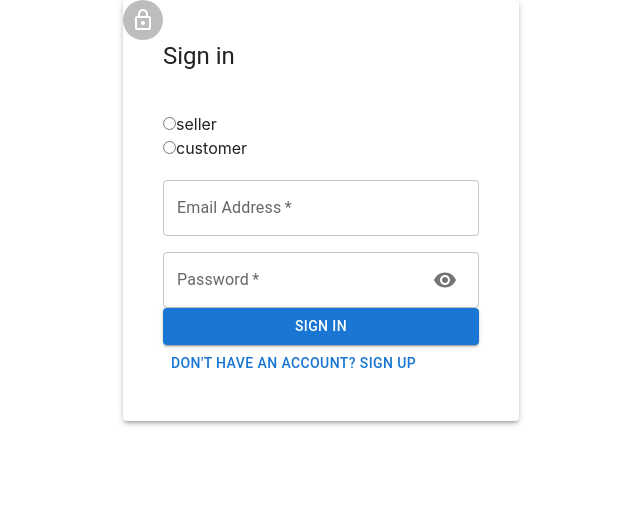
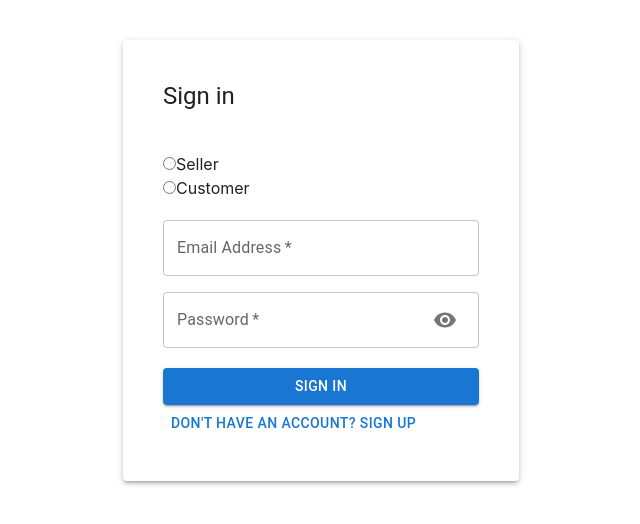
Before and after one commit to mandy132002/CropCompanion, a React (Create React App) app: page / in a window 1280 px wide. Shown: the top 524 px of the page, without its empty margins (319-959 px from the left). Built offline with nearby package versions, Linux system fonts and the light colour scheme.

Commit message:
styles added

```diff
--- a/src/Components/Auth.js
+++ b/src/Components/Auth.js
@@ -69,26 +69,22 @@ const Auth = () => {
    }
     return(
         <>
-            <Container component="main" maxWidth="xs">
+      <Container component="main" maxWidth="xs" className="mt-10">
       <Paper  elevation={3} className="">
-        <Avatar >
-          <LockOutlinedIcon />
-        </Avatar>
-        <Typography className='pl-10' component="h1" variant="h5">{ isSignup ? 'Sign up' : 'Sign in' }</Typography>
+        <Typography className='pl-10 pt-10' component="h1" variant="h5">{ isSignup ? 'Sign up' : 'Sign in' }</Typography>
         <form  onSubmit={handleSubmit} className="p-10">
         <div className='mb-5'>
         <RadioButton
           changed={handleUserChange}
           userType={userType === "seller"}
-          label="seller"
+          label="Seller"
           value="seller"
           name="role"
         />
         <RadioButton
           changed={handleUserChange}
-
           userType={userType === "customer"}
-          label="customer"
+          label="Customer"
           value="customer"
           name="role"
         />
@@ -105,11 +101,12 @@ const Auth = () => {
             { isSignup && <Input name="confirmPassword" label="Repeat Password" handleChange={handleChange} type="password" /> }
             {/* { isSeller==="seller" && <Input name="seller_id" label="Seller ID" handleChange={handleChange} autoFocus />}  */}
           </Grid>
-          <Button type="submit" fullWidth variant="contained" color="primary" className='' >
+          <div className="mt-5"><Button type="submit" fullWidth variant="contained" color="primary" className='' >
             { isSignup ? 'Sign Up' : 'Sign In' }
-          </Button>
+          </Button></div>
+
           <Grid container justify="flex-end">
-            <Grid item>
+            <Grid item className="">
               <Button onClick={switchMode} className="p-2" >
                 { isSignup ? 'Already have an account? Sign in' : "Don't have an account? Sign Up" }
               </Button>
```
